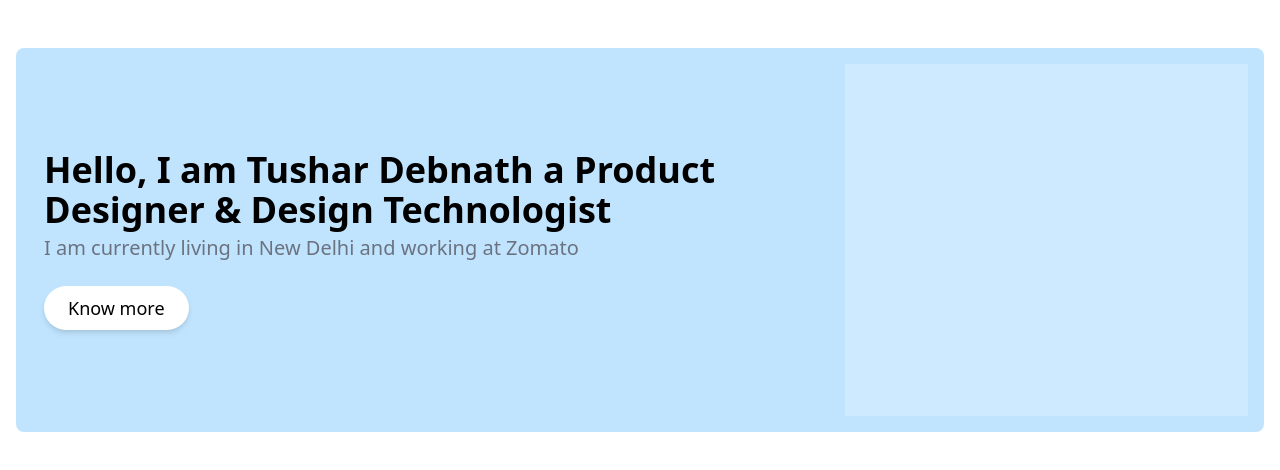
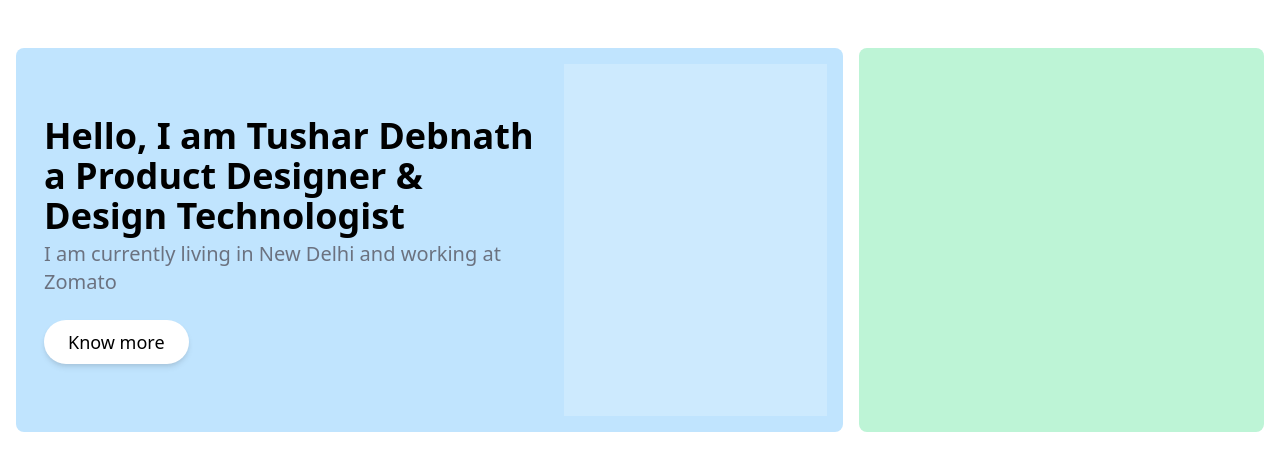
Before and after one commit to tushar7d/tushardebnath-next, a Next.js app: page / in a window 1280 px wide. Shown: the top 470 px of the page. Built offline with nearby package versions, Linux system fonts and the light colour scheme; what @tailwindcss/typography would draw is missing.

Commit message:
changeschanges

```diff
--- a/components/Grid.js
+++ b/components/Grid.js
@@ -1,5 +1,5 @@
 let Grid = (props) => (
-    <div className="grid grid-cols-1 sm:grid-cols-2 xl:grid-cols-3 gap-4 p-4 pt-12">
+    <div className="grid grid-cols-1 sm:grid-cols-2  lg:grid-cols-3 gap-4 p-4 pt-12">
       {props.children}
     </div>
   );
--- a/pages/index.js
+++ b/pages/index.js
@@ -6,9 +6,10 @@ export default function Home() {
   return (
     <Container>
       <Grid>
-        <Card size="sm:col-span-2 md:col-span-3" color="bg-muted-blue">
+        <Card size="sm:col-span-2 " color="bg-muted-blue">
           <Intro />
         </Card>
+        <Card size="sm:col-span-2 md:col-span-1" color="bg-muted-green"></Card>
       </Grid>
     </Container>
   );
```
